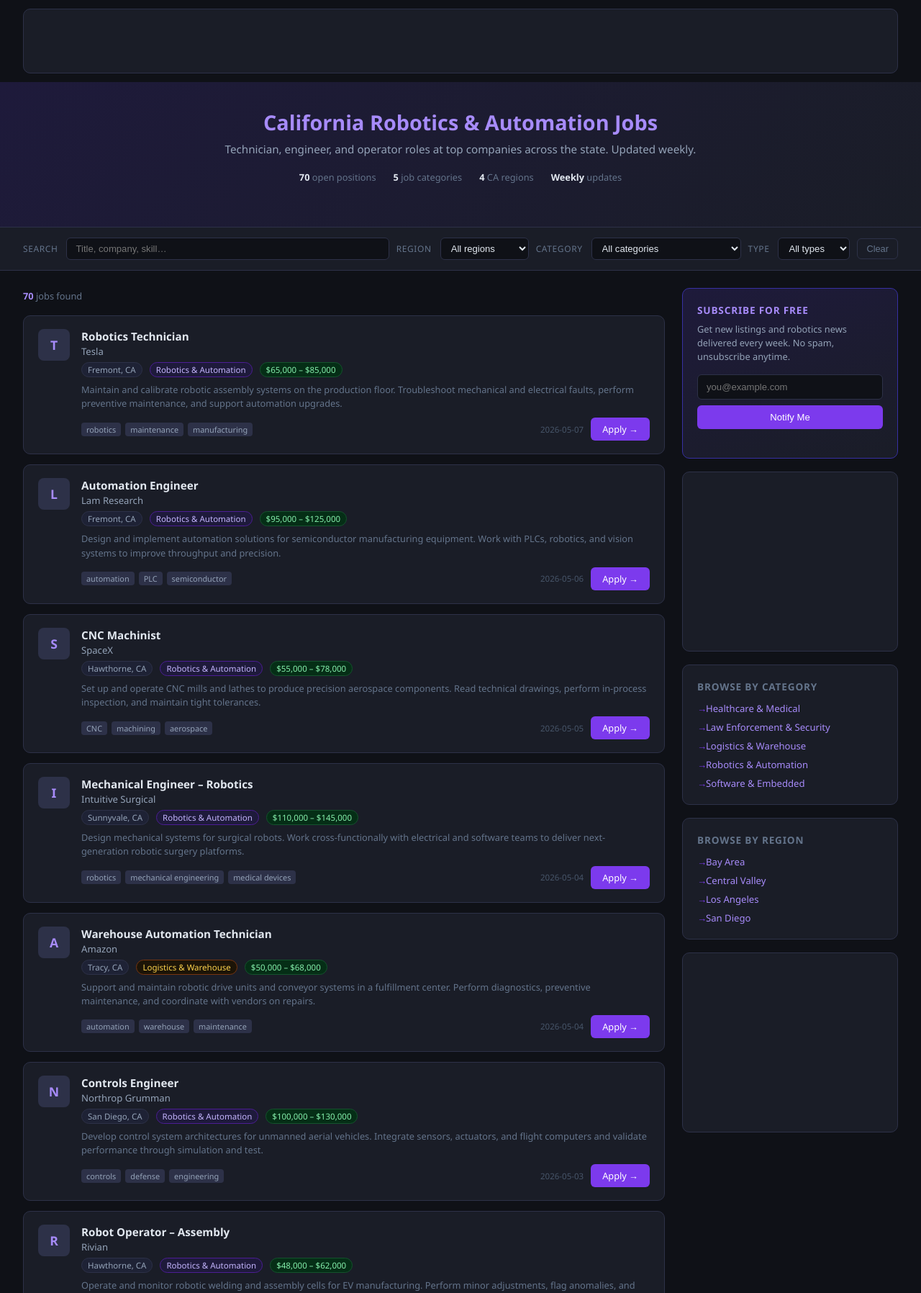
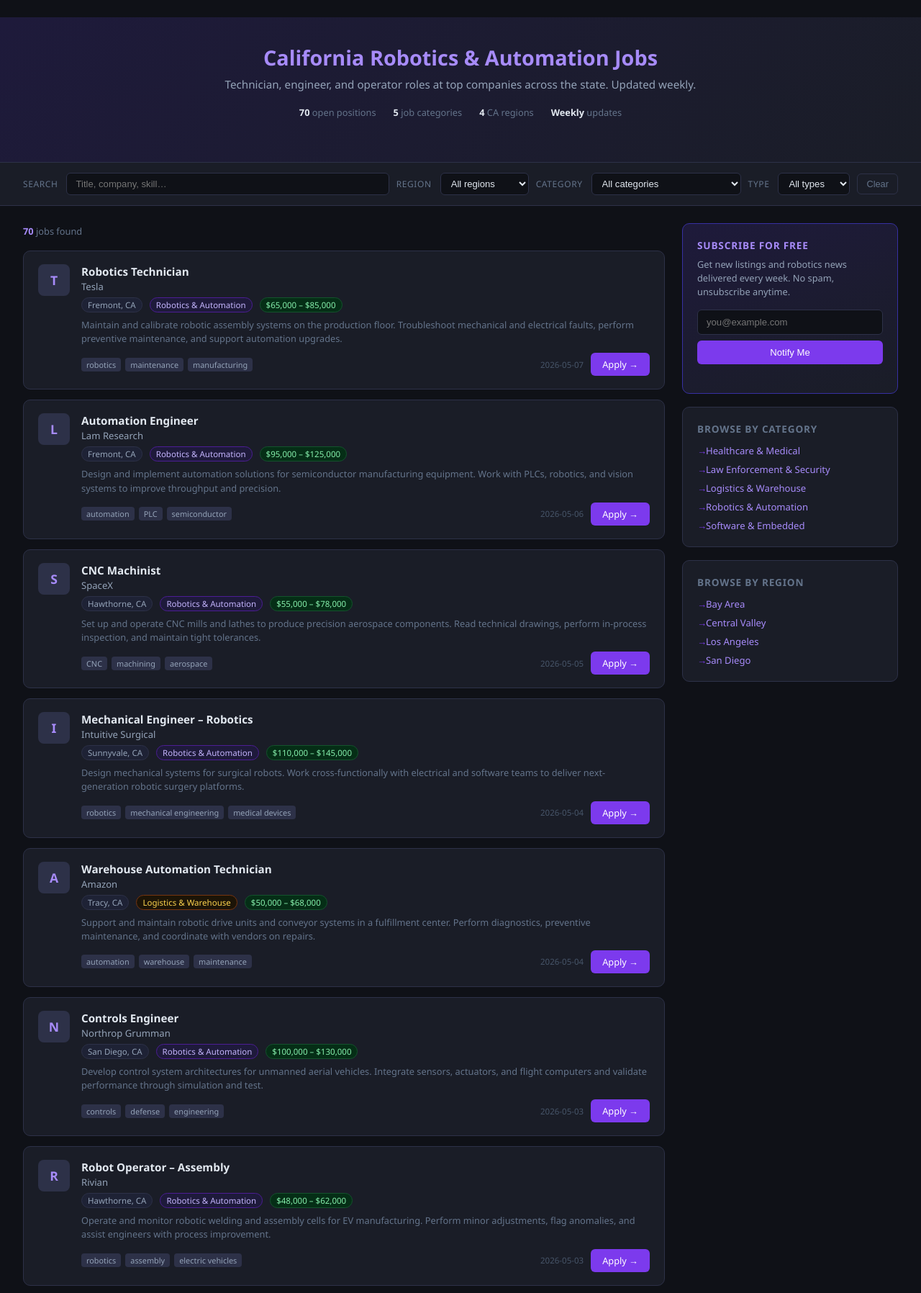
Before and after one commit to suitedturtle/My-Moltbot, a Flask app: page /jobs in a window 1280 px wide. Shown: the part 58-1854 px from the top of the page at 72% size. Run offline with Flask 3, Linux system fonts and the light colour scheme.

Commit message:
Hide ad slots until AdSense approval (#25)
* Fix gunicorn binding for Render — bind to 0.0.0.0:$PORT

https://claude.ai/code/session_01GTkAagZEWkm4Wq5imY18yv

* Redirect homepage to jobs page; move dashboard to /dashboard

https://claude.ai/code/session_01GTkAagZEWkm4Wq5imY18yv

* Add Law Enforcement & Security category with 20 jobs

Covers full range from unarmed security guard to FBI, DEA, ATF,
US Marshal, Border Patrol, and overseas contractor roles.

https://claude.ai/code/session_01GTkAagZEWkm4Wq5imY18yv

* Fix filter blank area by removing inline ad from job card loop

The inline ad after job #9 was not hidden by the JS filter,
causing an empty block to appear when filtering by category.

https://claude.ai/code/session_01GTkAagZEWkm4Wq5imY18yv

* Hide ad slots until AdSense approval

Keeps AdSense script in head for Google review but hides
empty slot containers so no blank spaces show on the page.

https://claude.ai/code/session_01GTkAagZEWkm4Wq5imY18yv

---------

Co-authored-by: Claude <noreply@anthropic.com>

```diff
--- a/web/templates/about.html
+++ b/web/templates/about.html
@@ -33,7 +33,7 @@
 
     /* Top ad */
     .top-ad { padding: 12px 32px; max-width: 900px; margin: 0 auto; }
-    .ad-slot { background: #1a1d27; border: 1px solid #2d3148; border-radius: 10px; padding: 8px; text-align: center; min-height: 90px; display: flex; align-items: center; justify-content: center; }
+    .ad-slot { display: none; }
     .ad-slot ins { display: block; width: 100%; }
 
     /* Hero */
--- a/web/templates/index.html
+++ b/web/templates/index.html
@@ -37,7 +37,7 @@
     .card h2 { font-size: 0.85rem; font-weight: 600; text-transform: uppercase; letter-spacing: 0.06em; color: #64748b; margin-bottom: 14px; }
 
     /* Ad slots */
-    .ad-slot { background: #1a1d27; border: 1px solid #2d3148; border-radius: 10px; padding: 8px; text-align: center; min-height: 90px; display: flex; align-items: center; justify-content: center; }
+    .ad-slot { display: none; }
     .ad-slot ins { display: block; width: 100%; }
 
     /* Hero email banner */
--- a/web/templates/jobs.html
+++ b/web/templates/jobs.html
@@ -72,7 +72,7 @@
 
     /* Top ad */
     .top-ad { padding: 12px 32px; max-width: 1400px; margin: 0 auto; }
-    .ad-slot { background: #1a1d27; border: 1px solid #2d3148; border-radius: 10px; padding: 8px; text-align: center; min-height: 90px; display: flex; align-items: center; justify-content: center; }
+    .ad-slot { display: none; }
     .ad-slot ins { display: block; width: 100%; }
 
     /* Hero */
```
